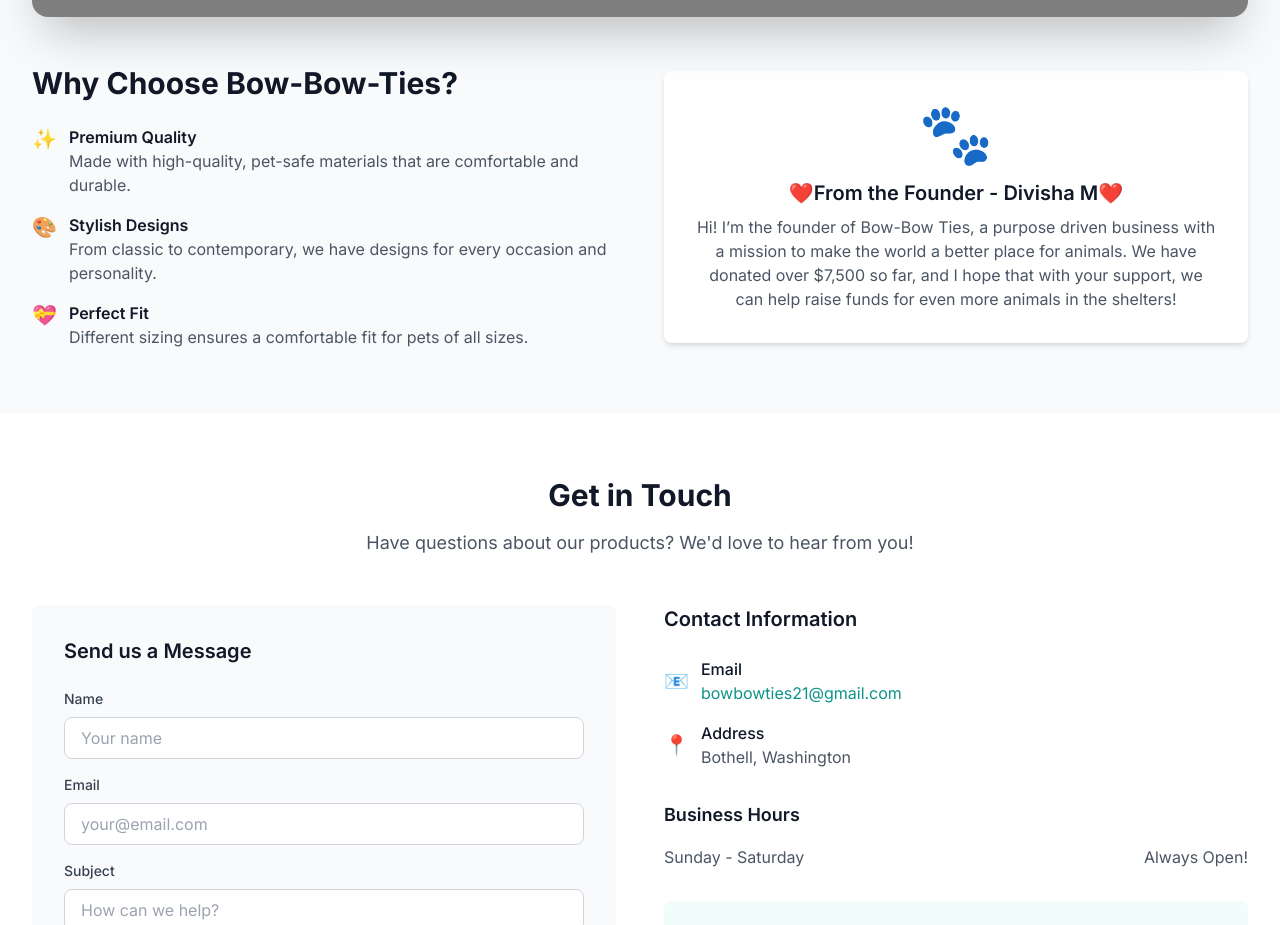
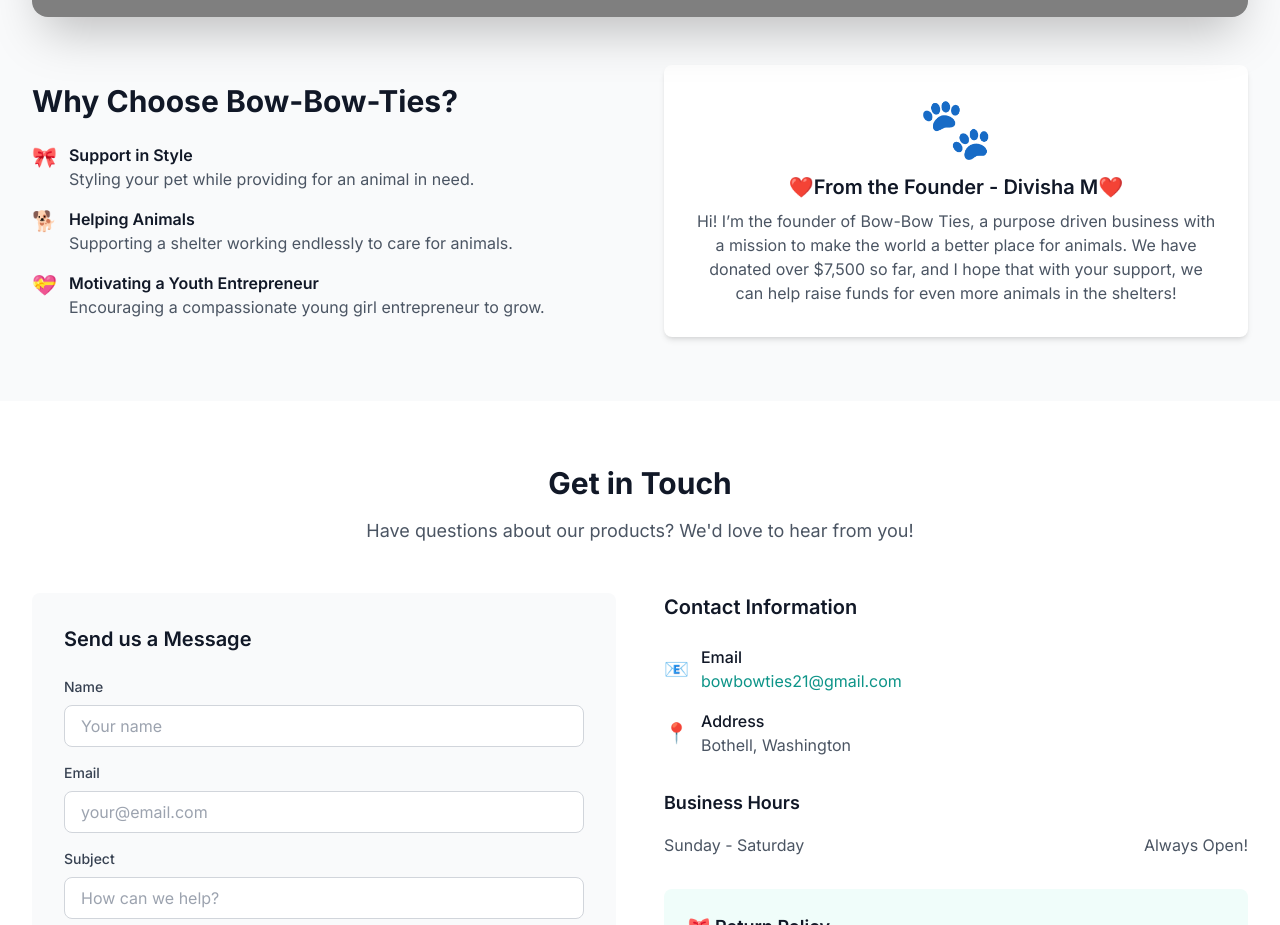
Before and after one commit to divisham21-cyber/Bow-Bow-Ties, a Next.js app: page / in a window 1280 px wide. Shown: the part 1500-2425 px from the top of the page. Built offline with nearby package versions, Linux system fonts and the light colour scheme; grey boxes are pictures that could not be loaded.

Commit message:
Why choose

```diff
--- a/pages/index.tsx
+++ b/pages/index.tsx
@@ -202,24 +202,24 @@
                 <h3 className="text-3xl font-bold text-gray-900 mb-6">Why Choose Bow-Bow-Ties?</h3>
                 <div className="space-y-4">
                   <div className="flex items-start space-x-3">
-                    <span className="text-primary-600 text-xl">✨</span>
+                    <span className="text-primary-600 text-xl">🎀</span>
                     <div>
-                      <h4 className="font-semibold text-gray-900">Premium Quality</h4>
-                      <p className="text-gray-600">Made with high-quality, pet-safe materials that are comfortable and durable.</p>
+                      <h4 className="font-semibold text-gray-900">Support in Style</h4>
+                      <p className="text-gray-600">Styling your pet while providing for an animal in need.</p>
                     </div>
                   </div>
                   <div className="flex items-start space-x-3">
-                    <span className="text-primary-600 text-xl">🎨</span>
+                    <span className="text-primary-600 text-xl">🐕</span>
                     <div>
-                      <h4 className="font-semibold text-gray-900">Stylish Designs</h4>
-                      <p className="text-gray-600">From classic to contemporary, we have designs for every occasion and personality.</p>
+                      <h4 className="font-semibold text-gray-900">Helping Animals</h4>
+                      <p className="text-gray-600">Supporting a shelter working endlessly to care for animals.</p>
                     </div>
                   </div>
                   <div className="flex items-start space-x-3">
                     <span className="text-primary-600 text-xl">💝</span>
                     <div>
-                      <h4 className="font-semibold text-gray-900">Perfect Fit</h4>
-                      <p className="text-gray-600">Different sizing ensures a comfortable fit for pets of all sizes.</p>
+                      <h4 className="font-semibold text-gray-900">Motivating a Youth Entrepreneur</h4>
+                      <p className="text-gray-600">Encouraging a compassionate young girl entrepreneur to grow.</p>
                     </div>
                   </div>
                 </div>
```
